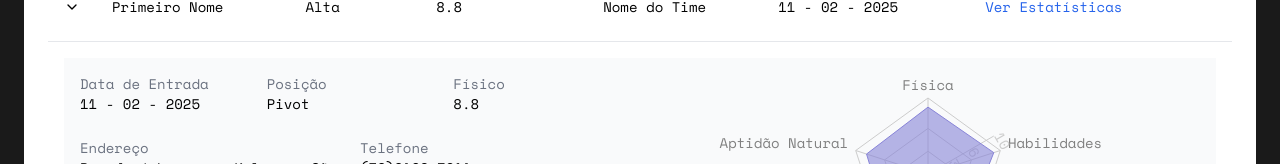
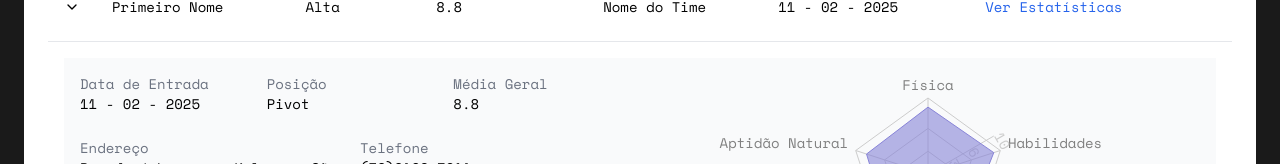
Before and after one commit to brenolino/hoop-scout, a Next.js app: page /dashboard in a window 1280 px wide. Shown: the part 300-464 px from the top of the page. Built offline with nearby package versions, Linux system fonts and the light colour scheme.

Commit message:
fixing rating page route

```diff
--- a/app/athlete/rating/page.tsx
+++ b/app/athlete/rating/page.tsx
@@ -1,6 +1,7 @@
 "use client"
 
 import { useState } from "react"
+import Link from "next/link"
 import { NavbarLogged } from "../../components/navbar-logged"
 import { Input } from "@/components/ui/input"
 import { Button } from "@/components/ui/button"
@@ -143,7 +144,9 @@ export default function AthleteRatingPage() {
 
           {/* Save Button */}
           <div className="mt-8 flex justify-end">
-            <Button className="bg-green-600 hover:bg-green-700 px-8">Salvar Atleta</Button>
+            <Link href="/dashboard">
+              <Button className="bg-green-600 hover:bg-green-700 px-8">Salvar Atleta</Button>
+            </Link>
           </div>
         </div>
       </main>
--- a/app/dashboard/page.tsx
+++ b/app/dashboard/page.tsx
@@ -111,7 +111,7 @@ export default function DashboardPage() {
                                 <p>Pivot</p>
                               </div>
                               <div>
-                                <h4 className="font-medium text-gray-500">Físico</h4>
+                                <h4 className="font-medium text-gray-500">Média Geral</h4>
                                 <p>8.8</p>
                               </div>
                             </div>
```
